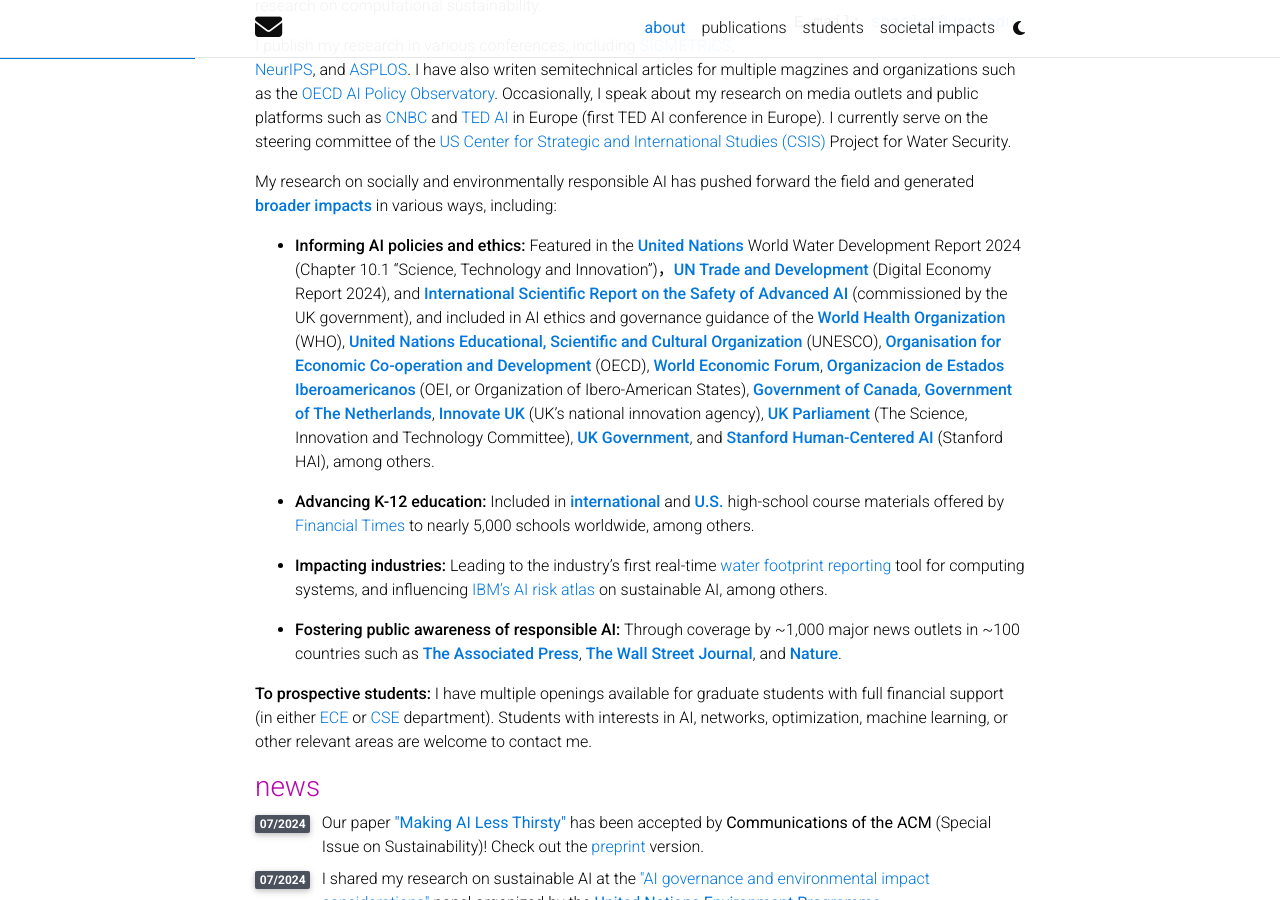
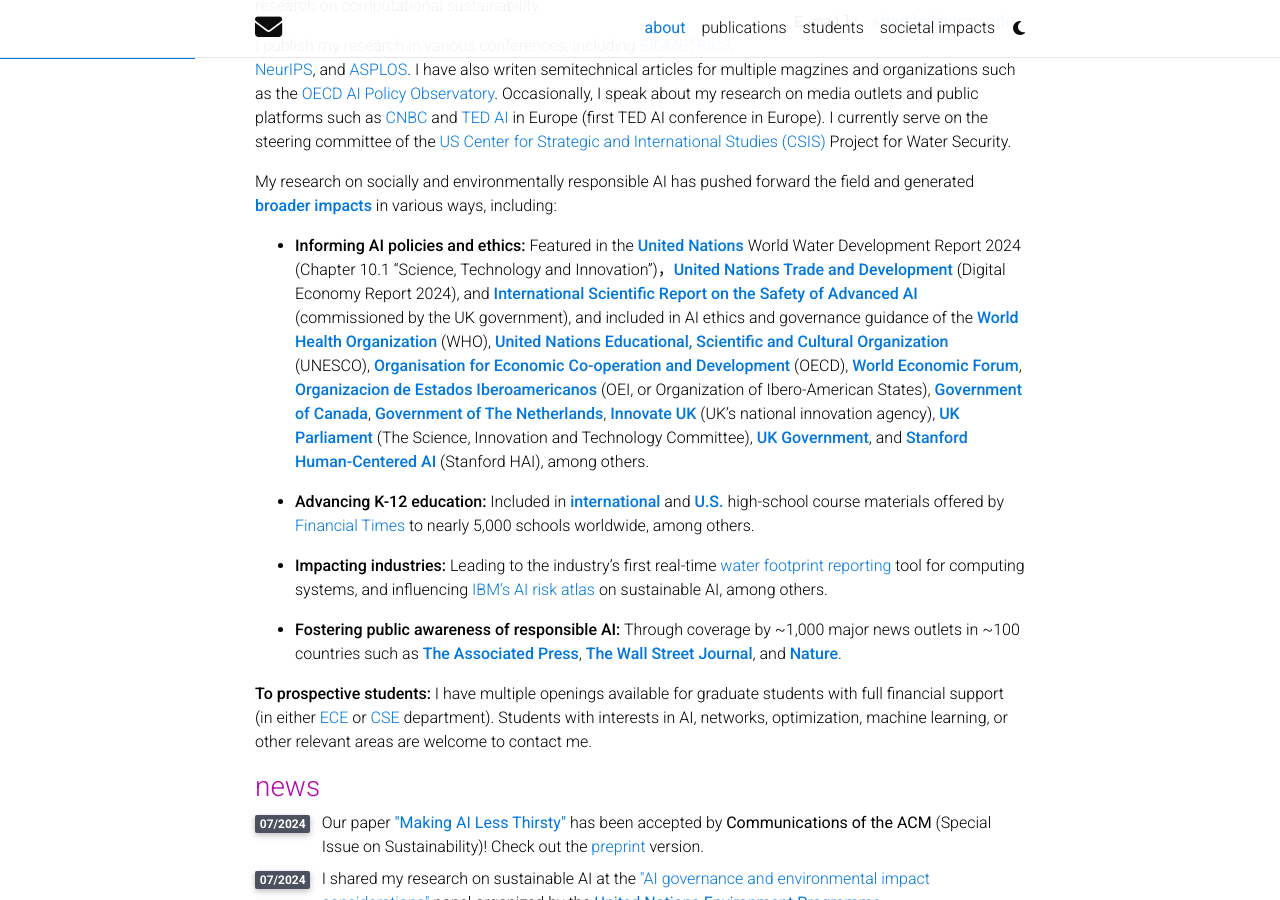
Before and after one commit to shaoleiren/shaoleiren.github.io, a Jekyll site: the page built from _pages/about.md, in a window 1280 px wide and 900 px high, scrolled down 496 px. Built offline with Jekyll 4.4.1, drawn with Linux system fonts in a browser that asks for light colours; full-size pictures stand in for the smaller copies a plugin makes; comment, search, counter and statistics services are not loaded; a style sheet for code colours, icons or effects is not loaded.

Commit message:
Update about.md

```diff
--- a/_pages/about.md
+++ b/_pages/about.md
@@ -33,7 +33,7 @@
 My research on socially and environmentally responsible AI has pushed forward the field
 and generated **[broader  impacts](/impacts/)** in various ways, including:
 
-- **Informing AI policies and ethics:** Featured in the **[United Nations <span style="font-weight:lighter;">World Water Development Report 2024</span>](https://unesdoc.unesco.org/ark:/48223/pf0000388948)** (Chapter 10.1 "Science, Technology and Innovation")，**[UN Trade and Development](https://unctad.org/publication/digital-economy-report-2024)** (Digital Economy Report 2024), and **[International Scientific Report on the Safety of Advanced AI](https://www.gov.uk/government/publications/international-scientific-report-on-the-safety-of-advanced-ai)** (commissioned by the UK government), and included in AI ethics and governance guidance
+- **Informing AI policies and ethics:** Featured in the **[United Nations <span style="font-weight:lighter;">World Water Development Report 2024</span>](https://unesdoc.unesco.org/ark:/48223/pf0000388948)** (Chapter 10.1 "Science, Technology and Innovation")，**[United Nations Trade and Development](https://unctad.org/publication/digital-economy-report-2024)** (Digital Economy Report 2024), and **[International Scientific Report on the Safety of Advanced AI](https://www.gov.uk/government/publications/international-scientific-report-on-the-safety-of-advanced-ai)** (commissioned by the UK government), and included in AI ethics and governance guidance
 of the **[World Health Organization](https://iris.who.int/bitstream/handle/10665/375579/9789240084759-eng.pdf)** (WHO),
 **[United Nations Educational, Scientific and Cultural Organization](https://www.computer.org/csdl/magazine/co/2024/02/10417786/1Ua1B1ZYCR2)** (UNESCO),
 **[Organisation for Economic Co-operation and Development](https://www.oecd.org/education/education-policy-outlook-4cf5b585-en.htm)** (OECD),
```
